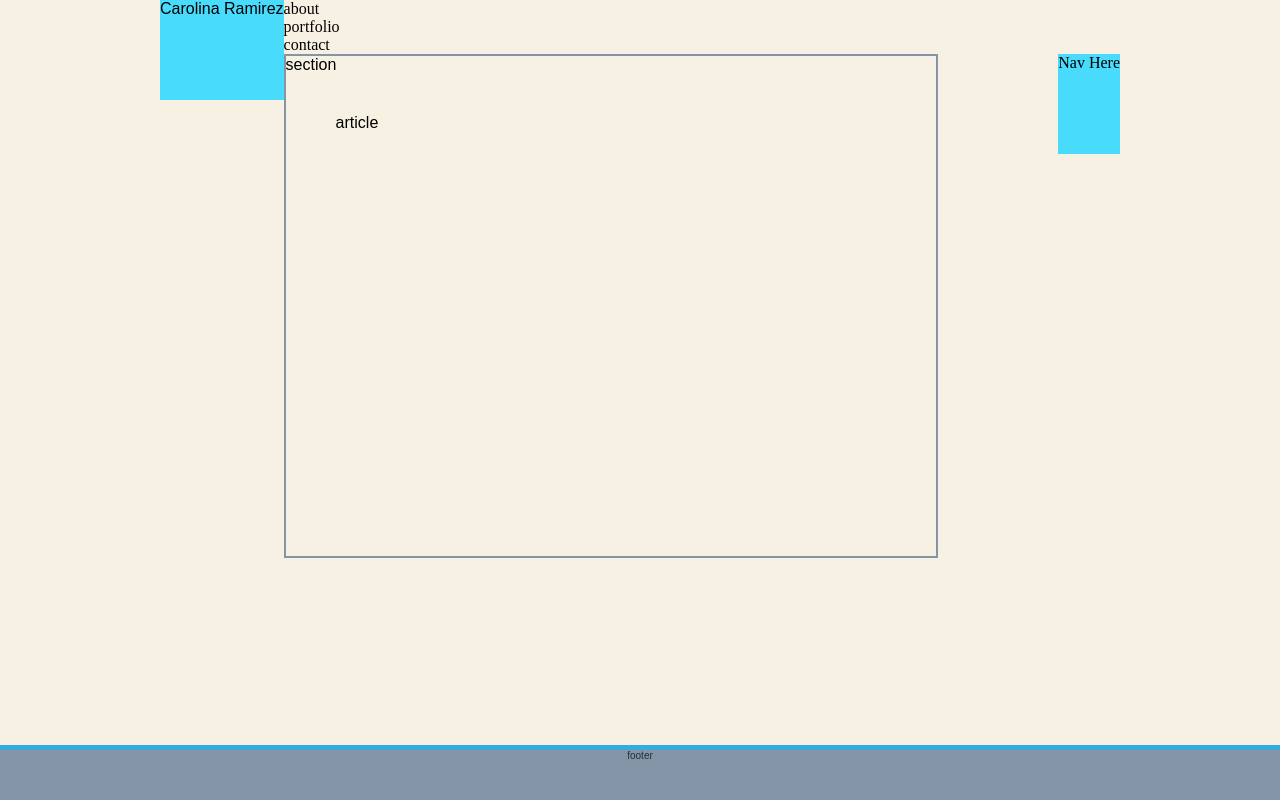
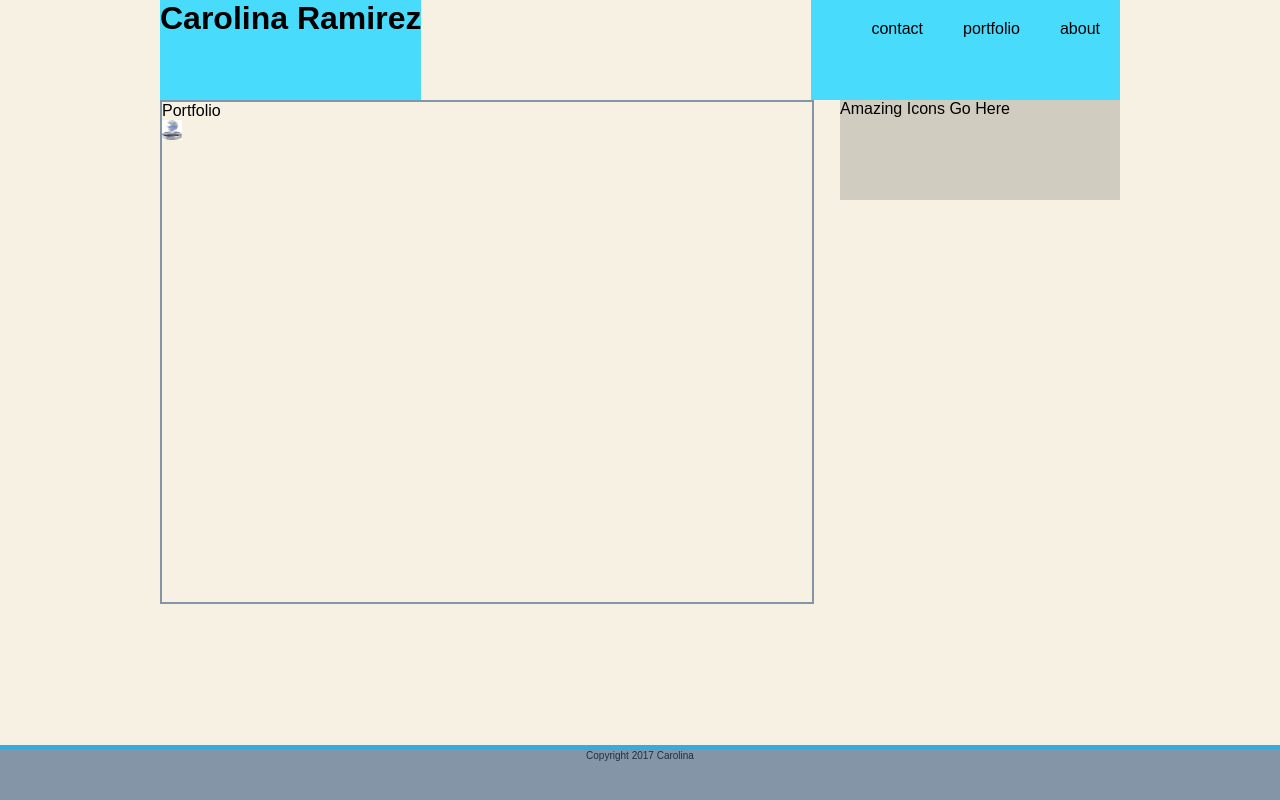
Before and after one commit to rmzcaro/Basic-Portfolio, a plain HTML site: page portfolio.html in a window 1280 px wide. Drawn offline with Linux system fonts and the light colour scheme; files that its build step writes are made by us from their sources.

Commit message:
added images to repo

```diff
--- a/portfolio.html
+++ b/portfolio.html
@@ -1,34 +1,50 @@
 <!DOCTYPE html>
 <html>
 <head>
-    <link rel="stylesheet" href="style.css">
-    <title>Stuff</title>
+    <link rel="stylesheet" href="assets/css/style.css">
+
+    <title>Contact</title>
 </head>
 
 <body>
 <div class="wrapper">
     <div class="container">
-        <header>Carolina Ramirez</header>
-        <p>about</p>
-        <p>portfolio</p>
-        <p>contact</p>
-        <nav>Nav Here</nav>
+        <header>
+
+            <div id="logo"> <h1>Carolina Ramirez</h1>
+            </div>
+        </header>
+
+        <nav>
+            <ul>
+                <li>about</li>
+                <li>portfolio</li>
+                <li>contact</li>
+            </ul>
+        </nav>
+
     </div>
 
     <div class= "container">
          <div class="leftcolumn left">
-             <p>section</p>
-             <div id="article">
-                 <p>article</p>
+             <p>Portfolio</p>
+                <div id="images">
+
+                 <img src="/assets/images/coolg.jpeg" alt="cool floating item" height="20"width="20">
+
+                 </div>
+         </div>
+
+    <div class= "container">
+         <div class="rightcolumn right">
+             <p>Amazing Icons Go Here</p>
+             <div id="smaller section">
              </div>
          </div>
+    </div>
+</div>
 
-         <div class="rightcolumn right">
-             <p>aside</p>
-         </div>
-    </div>
-
-    <footer><p>footer</p></footer>
+    <footer><p>Copyright 2017 Carolina</p></footer>
 
 </div>
 
```
Also changed, not shown: assets/images/carolina.png.png (added), assets/images/coolg.jpeg (added), assets/images/gadgets.jpeg (added), assets/images/oncomputer.jpeg (added), assets/images/techie.jpg (added), assets/images/videog.jpg (added).
